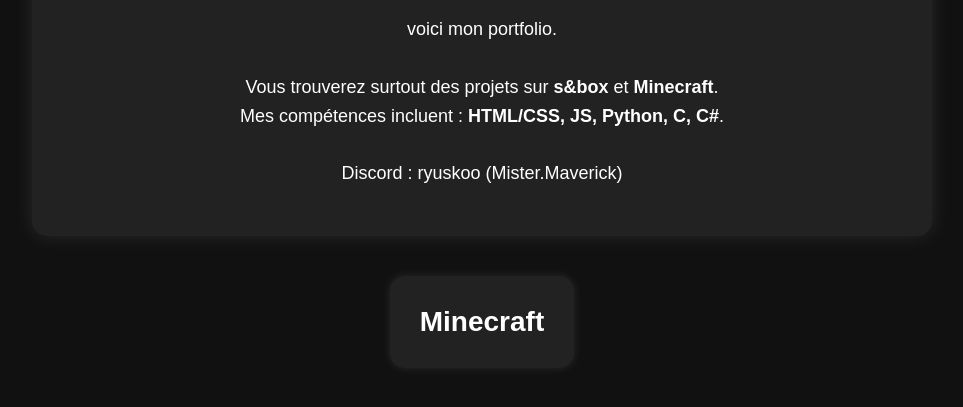
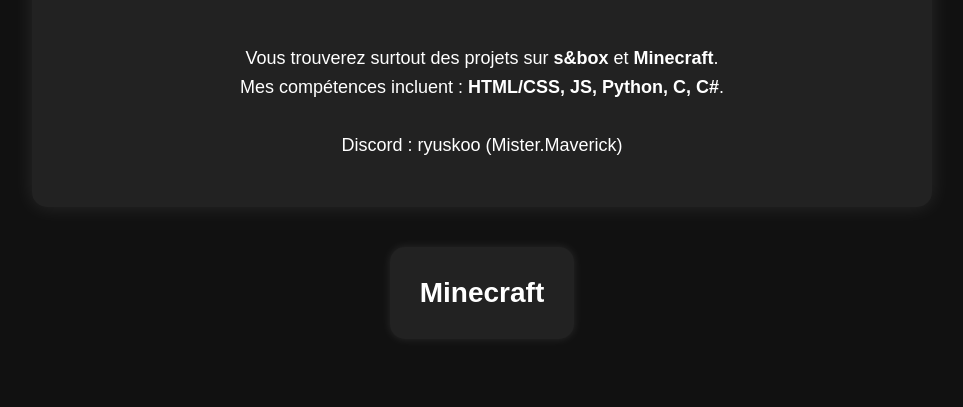
Before and after one commit to PapsFly/General, a plain HTML site: page index.html in a window 1280 px wide. Shown: the part 111-518 px from the top of the page, without its empty margins (158-1121 px from the left). Drawn offline with Linux system fonts and the light colour scheme.

Commit message:
Update index.html

```diff
--- a/index.html
+++ b/index.html
@@ -9,8 +9,7 @@
   <div class="container">
     <div class="intro">
       <h1>Portfolio 2025</h1>
-      <p>
-        voici mon portfolio.<br><br>
+      <p><br>
         Vous trouverez surtout des projets sur <strong>s&box</strong> et <strong>Minecraft</strong>.<br>
         Mes compétences incluent : <strong>HTML/CSS, JS, Python, C, C#</strong>.<br> <br>
         Discord : ryuskoo (Mister.Maverick)
```
